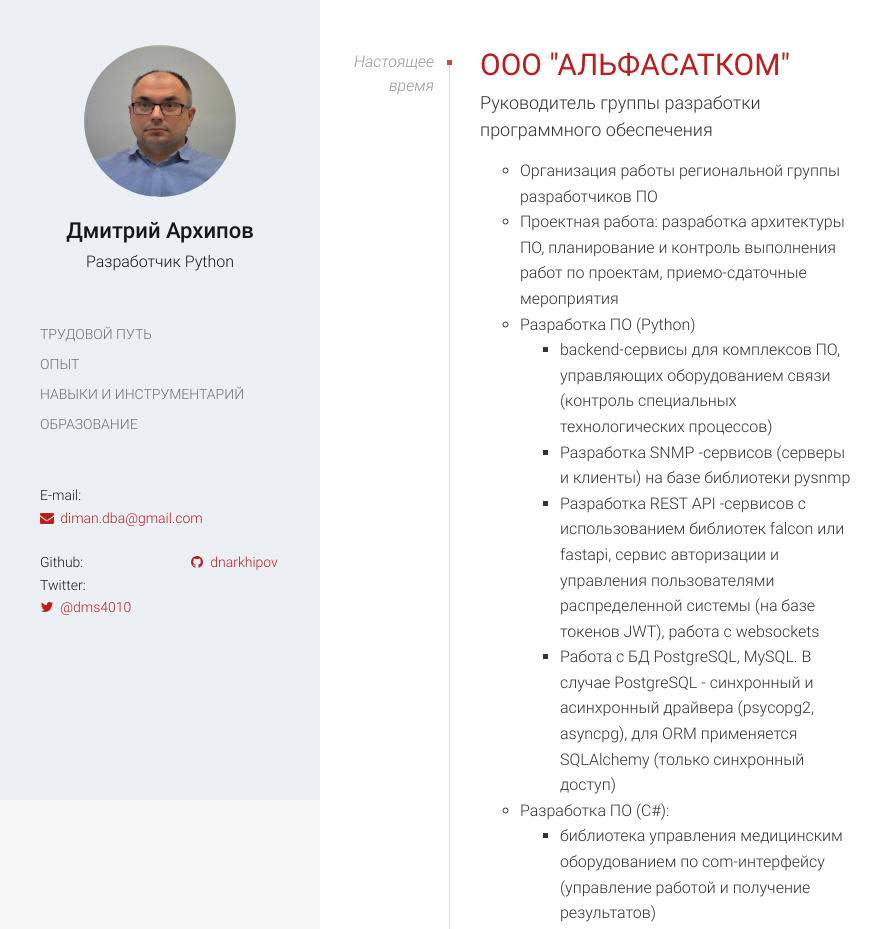
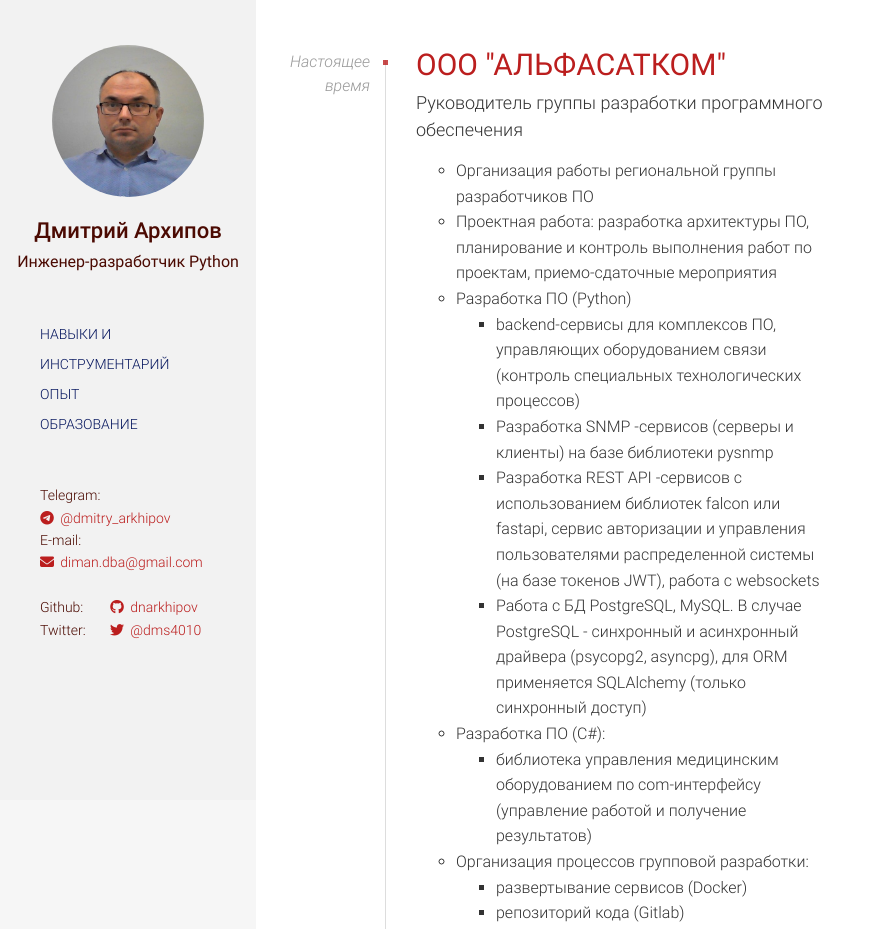
Before and after one commit to dnarkhipov/dnarkhipov.github.io, a plain HTML site: page index.html in a window 1280 px wide. Shown: the top 929 px of the page, without its empty margins (0-895 px from the left). Drawn offline with Linux system fonts and the light colour scheme.

Commit message:
- в работе

```diff
--- a/index.html
+++ b/index.html
@@ -4,6 +4,7 @@
     <meta charset="UTF-8">
     <title>Дмитрий Архипов</title>
     <link rel="stylesheet" href="static/main.ddw5b8ea.css">
+    <script src="https://kit.fontawesome.com/d677bb7673.js" crossorigin="anonymous"></script>
 </head>
 <body>
 <aside class="site-sidebar">
@@ -14,23 +15,20 @@
             </div>
             <div class="person-content">
                 <h1 class="person-title p-name">Дмитрий Архипов</h1>
-                <h2 class="person-subtitle">Разработчик Python</h2>
+                <h2 class="person-subtitle">Инженер-разработчик Python</h2>
             </div>
         </a>
         <nav class="block main-navigation">
             <div>
                 <ul>
                     <li>
-                        <a href="">Трудовой путь</a>
+                        <a href="#skills">Навыки и инструментарий</a>
                     </li>
                     <li>
-                        <a href="">Опыт</a>
+                        <a href="#experience">Опыт</a>
                     </li>
                     <li>
-                        <a href="">Навыки и инструментарий</a>
-                    </li>
-                    <li>
-                        <a href="">Образование</a>
+                        <a href="#education">Образование</a>
                     </li>
                 </ul>
             </div>
@@ -38,9 +36,14 @@
 
 
     <dl class="dl dl-vertical">
+      <dt>Telegram:</dt>
+      <dd>
+        <a href="https://telegram.me/dmitry_arkhipov"><i class="icon fab fa-telegram"></i> @dmitry_arkhipov</a>
+      </dd>
+
       <dt>E-mail:</dt>
       <dd>
-        <a href="mailto:diman.dba@gmail.com"><i class="icon fa fa-envelope"></i> diman.dba@gmail.com</a>
+        <a href="mailto:diman.dba@gmail.com"><i class="icon fas fa-envelope"></i> diman.dba@gmail.com</a>
       </dd>
 
       <dt>&nbsp;</dt>
@@ -48,19 +51,20 @@
 
       <dt>Github:</dt>
       <dd>
-        <a target="_blank" href="https://github.com/dnarkhipov"><i class="icon fa fa-github"></i> dnarkhipov</a>
+        <a target="_blank" href="https://github.com/dnarkhipov"><i class="icon fab fa-github"></i> dnarkhipov</a>
       </dd>
 
       <dt>Twitter:</dt>
       <dd>
-        <a target="_blank" href="https://twitter.com/dms4010"><i class="icon fa fa-twitter"></i> @dms4010</a>
+        <a target="_blank" href="https://twitter.com/dms4010"><i class="icon fab fa-twitter"></i> @dms4010</a>
       </dd>
     </dl>
     </div>
 </aside>
 <div class="site-main">
     <div class="site-main-inner">
-        <div class="main-section portfolio-section">
+        <div id="skills"></div>
+        <div id="experience" class="main-section portfolio-section">
             <div class="timeline portfolio-timeline">
                 <ul>
                     <li class="timeline_element project">
@@ -274,6 +278,7 @@
                 </ul>
             </div>
         </div>
+        <div id="education"></div>
     </div>
 </div>
 </body>
--- a/static/main.ddw5b8ea.css
+++ b/static/main.ddw5b8ea.css
@@ -53,26 +53,6 @@
  src:local('Roboto Medium'),
  local('Roboto-Medium'),
  url(https://fonts.gstatic.com/s/roboto/v20/KFOlCnqEu92Fr1MmEU9fBBc9.ttf) format('truetype')
-}
-/*!
- *  Font Awesome 4.2.0 by @davegandy - http://fontawesome.io - @fontawesome
- *  License - http://fontawesome.io/license (Font: SIL OFL 1.1, CSS: MIT License)
- */@font-face {
- font-family:FontAwesome;
- src:url(https://maxcdn.bootstrapcdn.com/font-awesome/4.2.0/fonts/fontawesome-webfont.eot?v=4.2.0);
- src:url(https://maxcdn.bootstrapcdn.com/font-awesome/4.2.0/fonts/fontawesome-webfont.eot?#iefix&v=4.2.0) format('embedded-opentype'),
- url(https://maxcdn.bootstrapcdn.com/font-awesome/4.2.0/fonts/fontawesome-webfont.woff?v=4.2.0) format('woff'),
- url(https://maxcdn.bootstrapcdn.com/font-awesome/4.2.0/fonts/fontawesome-webfont.ttf?v=4.2.0) format('truetype'),
- url(https://maxcdn.bootstrapcdn.com/font-awesome/4.2.0/fonts/fontawesome-webfont.svg?v=4.2.0#fontawesomeregular) format('svg');
- font-weight:400;
- font-style:normal
-}
-.fa {
- font:normal normal normal 14px/1 FontAwesome;
- font-size:inherit;
- text-rendering:auto;
- -webkit-font-smoothing:antialiased;
- -moz-osx-font-smoothing:grayscale
 }
 .fa-lg {
  font-size:1.33333333em;
@@ -683,6 +663,9 @@ h6 {
 }
 .fa-facebook:before {
  content:"\f09a"
+}
+.fa-telegram:before {
+ content:"\f2c6"
 }
 .fa-github:before {
  content:"\f09b"
@@ -2072,44 +2055,8 @@ table {
 .highlight .il {
  color:#099
 }
-.tech-icon-angular {
- background:url(../images/tech-icons.03c20ccf.png) no-repeat
-}
-.tech-icon-chef {
- background:url(../images/tech-icons.03c20ccf.png) -35px 0 no-repeat
-}
-.tech-icon-cordova {
- background:url(../images/tech-icons.03c20ccf.png) -70px 0 no-repeat
-}
-.tech-icon-doctrine {
- background:url(../images/tech-icons.03c20ccf.png) -105px 0 no-repeat
-}
-.tech-icon-elasticsearch {
- background:url(../images/tech-icons.03c20ccf.png) -140px 0 no-repeat
-}
-.tech-icon-ionic {
- width:35px;
- height:32px;
- background:url(../images/tech-icons.03c20ccf.png) -175px 0 no-repeat
-}
-.tech-icon-php {
- background:url(../images/tech-icons.03c20ccf.png) -210px 0 no-repeat
-}
-.tech-icon-rails {
- background:url(../images/tech-icons.03c20ccf.png) -245px 0 no-repeat
-}
-.tech-icon-redis {
- background:url(../images/tech-icons.03c20ccf.png) -280px 0 no-repeat
-}
-.tech-icon-symfony {
- background:url(../images/tech-icons.03c20ccf.png) -315px 0 no-repeat
-}
-.tech-icon-websockets {
- background:url(../images/tech-icons.03c20ccf.png) -350px 0 no-repeat
-}
-.tech-icon-wordpress {
- background:url(../images/tech-icons.03c20ccf.png) -385px 0 no-repeat
-}
+
+
 *,
 :after,
 :before {
@@ -2182,7 +2129,7 @@ hr {
 .dl-vertical dt {
  display:block;
  clear:both;
- width:150px
+ width:70px
 }
 .dl-vertical dd {
  display:block;
@@ -2342,11 +2289,11 @@ body {
  left:0;
  position:fixed;
  z-index:2;
- width:25%;
+ width:20%;
  font-size:14px;
- color: #18181a;
+ color: #4b0a02;
  text-align:left;
- background-color: rgb(236, 239, 243)
+ background-color: rgb(242, 242, 242)
 }
 @media screen and (max-width:1000px) {
  .site-sidebar {
@@ -2476,7 +2423,7 @@ html:not(.platform-mac) .site-sidebar .block-blog {
 }
 .person .person-content .person-subtitle {
  font-size:16px;
- font-weight:300;
+ font-weight:400;
  text-transform:unset;
 }
 .main-navigation {
@@ -2544,13 +2491,13 @@ html:not(.platform-mac) .site-sidebar .block-blog {
  color:#fff
 }
 .main-navigation a {
- color:#ccc;
- color: rgba(28, 26, 26, 0.6);
+ color: #04145D;
+ color: rgb(4, 20, 93);
  display:block
 }
 .main-navigation a:focus,
 .main-navigation a:hover {
- color: #161515
+ color: #04145D
 }
 @media screen and (min-width:1001px) {
  .main-navigation ul li.current:after {
@@ -2574,7 +2521,7 @@ html:not(.platform-mac) .site-sidebar .block-blog {
  }
 }
 .site-main {
- margin-left:25%
+ margin-left:20%
 }
 .site-main:before {
  position:fixed;
@@ -2585,7 +2532,7 @@ html:not(.platform-mac) .site-sidebar .block-blog {
  content:" ";
  display:block;
  width:25%;
- background:url(../images/home-bg3.ef171b05.jpg) top center no-repeat #bababa;
+ background: #bababa;
  background-size:cover
 }
 @media screen and (max-width:1000px) {
@@ -2802,7 +2749,7 @@ html:not(.platform-mac) .site-sidebar .block-blog {
  left:0;
  right:0;
  z-index:1;
- background:url(../images/home-bg3.ef171b05.jpg) top center no-repeat #bababa;
+ background: #bababa;
  background-size:cover;
  color:#fff;
  padding-left:110px;
```
